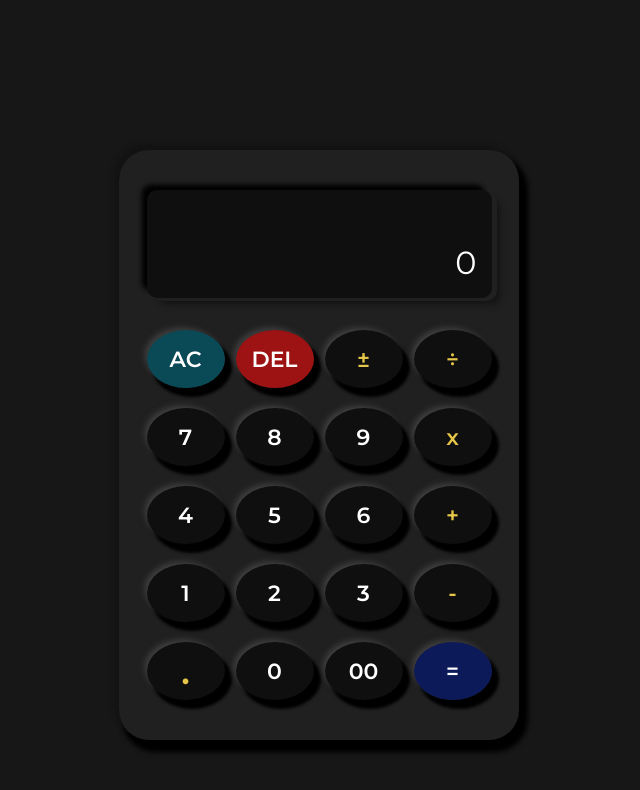
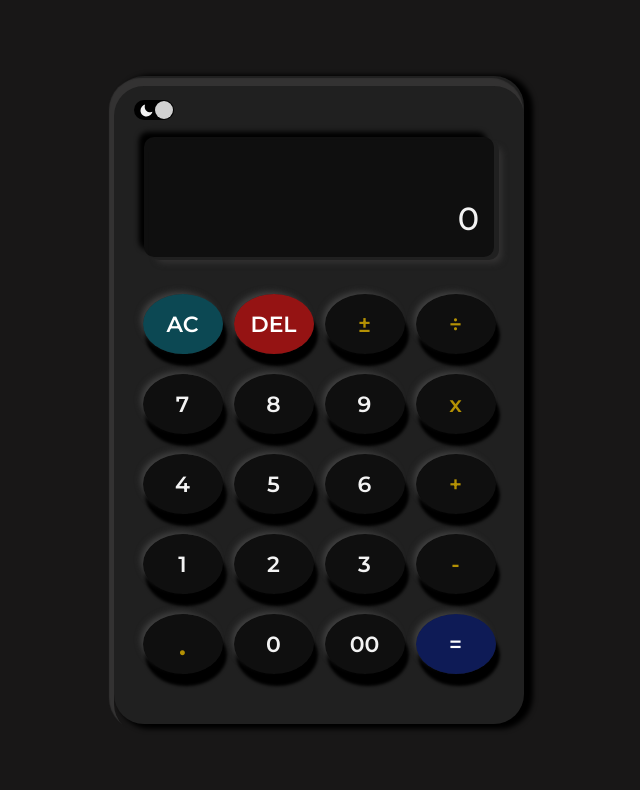
Before and after one commit to Meldy2503/altschool-calculator, a React (Vite) app: page / in a window 1280 px wide. Shown: the top 790 px of the page, without its empty margins (321-961 px from the left). Built offline with nearby package versions, Linux system fonts and the light colour scheme.

Commit message:
style: add light and dark mode

```diff
--- a/package.json
+++ b/package.json
@@ -11,6 +11,7 @@
   "dependencies": {
     "react": "^18.2.0",
     "react-dom": "^18.2.0",
+    "react-switch": "^7.0.0",
     "react-textfit": "^1.1.1",
     "styled-components": "^5.3.6"
   },
--- a/src/App.jsx
+++ b/src/App.jsx
@@ -1,9 +1,50 @@
+import { createContext, useState } from "react";
+import { ThemeProvider } from "styled-components";
 import Calculator from "./components/Calculator";
+
+export const ThemeContext = createContext();
+
 function App() {
+  const [theme, setTheme] = useState("dark");
+  const isDarkTheme = theme === "dark";
+
+  const toggleTheme = () => {
+    setTheme(isDarkTheme ? "light" : "dark");
+  };
+
+  const darkTheme = {
+    body: "#181717",
+    shadow: "#000",
+    shadowBefore: " #333232",
+    containerBgCo: "#202020",
+    white: "#f3f3f3",
+    previous: "#ffffffcc",
+    screenBefore: "#ffffff1f",
+    btnBgCo: "#0f0f0f",
+    btnActiveColor: "#141414",
+    btnTextColor: "#f3f3f3",
+    btnBoxShadowbefore: "#424242",
+  };
+  const lightTheme = {
+    body: "#f5f5f5",
+    shadow: "#b4b2b2",
+    shadowBefore: " #fff",
+    containerBgCo: "#f1efef",
+    white: "#141414",
+    previous: "#2b2b2b",
+    screenBefore: "#ffffff1f",
+    btnBgCo: "#f7f4f4",
+    btnActiveColor: "#aaa9a9",
+    btnTextColor: "#333",
+    btnBoxShadowbefore: "#e2dfdf",
+  };
+
   return (
-    <div>
-      <Calculator />
-    </div>
+    <ThemeContext.Provider value={{ isDarkTheme, toggleTheme }}>
+      <ThemeProvider theme={isDarkTheme ? darkTheme : lightTheme}>
+        <Calculator />
+      </ThemeProvider>
+    </ThemeContext.Provider>
   );
 }
 
--- a/src/components/Calculator.jsx
+++ b/src/components/Calculator.jsx
@@ -1,12 +1,14 @@
 import React, { useState } from "react";
 import {
-  Wrapper,
   Container,
   Screen,
+  Btns,
   Previous,
   Current,
   Button,
+  CalculatorWrapper,
 } from "./calculatorStyle";
+import RSwitch from "./Switch";
 
 const Calculator = () => {
   const [current, setCurrent] = useState("");
@@ -80,15 +82,16 @@ const Calculator = () => {
   };
 
   return (
-    <Wrapper>
+    <CalculatorWrapper>
       <Container>
+        <RSwitch />
         <Screen>
           <Previous>
             {previous} {operations}
           </Previous>
           <Current>{current === "" && previous === "" ? "0" : current}</Current>
         </Screen>
-
+        <Btns>
           <Button clear onClick={clearScreenHandler}>
             AC
           </Button>
@@ -151,8 +154,9 @@ const Calculator = () => {
           <Button equals onClick={equalHandler}>
             =
           </Button>
+        </Btns>
       </Container>
-    </Wrapper>
+    </CalculatorWrapper>
   );
 };
 
--- /dev/null
+++ b/src/components/Switch.jsx
@@ -0,0 +1,77 @@
+import React, { useContext } from "react";
+import ReactSwitch from "react-switch";
+import { ThemeContext } from "../App";
+import { SwitchContainer } from "./calculatorStyle";
+
+const Switch = () => {
+  const { toggleTheme, isDarkTheme } = useContext(ThemeContext);
+
+  return (
+    <SwitchContainer>
+      <ReactSwitch
+        onChange={toggleTheme}
+        checked={isDarkTheme}
+        checkedIcon={
+          <span
+            style={{
+              display: "flex",
+              justifyContent: "flex-end",
+              alignItems: "center",
+              height: "100%",
+              fontSize: 15,
+              color: "#f3f3f3",
+              paddingRight: 2,
+            }}
+          >
+            <svg
+              stroke="currentColor"
+              fill="currentColor"
+              strokeWidth="0"
+              viewBox="0 0 512 512"
+              height="1em"
+              width="1em"
+              xmlns="http://www.w3.org/2000/svg"
+            >
+              <path d="M195 125c0-26.3 5.3-51.3 14.9-74.1C118.7 73 51 155.1 51 253c0 114.8 93.2 208 208 208 97.9 0 180-67.7 202.1-158.9-22.8 9.6-47.9 14.9-74.1 14.9-106 0-192-86-192-192z"></path>
+            </svg>
+          </span>
+        }
+        // }
+        uncheckedIcon={
+          <span
+            style={{
+              display: "flex",
+              justifyContent: "center",
+              alignItems: "center",
+              height: "100%",
+              fontSize: 15,
+              color: "#000",
+              paddingRight: 2,
+            }}
+          >
+            <svg
+              stroke="currentColor"
+              fill="currentColor"
+              strokeWidth="0"
+              viewBox="0 0 16 16"
+              height="1em"
+              width="1em"
+              xmlns="http://www.w3.org/2000/svg"
+            >
+              <path d="M8 12a4 4 0 1 0 0-8 4 4 0 0 0 0 8zM8 0a.5.5 0 0 1 .5.5v2a.5.5 0 0 1-1 0v-2A.5.5 0 0 1 8 0zm0 13a.5.5 0 0 1 .5.5v2a.5.5 0 0 1-1 0v-2A.5.5 0 0 1 8 13zm8-5a.5.5 0 0 1-.5.5h-2a.5.5 0 0 1 0-1h2a.5.5 0 0 1 .5.5zM3 8a.5.5 0 0 1-.5.5h-2a.5.5 0 0 1 0-1h2A.5.5 0 0 1 3 8zm10.657-5.657a.5.5 0 0 1 0 .707l-1.414 1.415a.5.5 0 1 1-.707-.708l1.414-1.414a.5.5 0 0 1 .707 0zm-9.193 9.193a.5.5 0 0 1 0 .707L3.05 13.657a.5.5 0 0 1-.707-.707l1.414-1.414a.5.5 0 0 1 .707 0zm9.193 2.121a.5.5 0 0 1-.707 0l-1.414-1.414a.5.5 0 0 1 .707-.707l1.414 1.414a.5.5 0 0 1 0 .707zM4.464 4.465a.5.5 0 0 1-.707 0L2.343 3.05a.5.5 0 1 1 .707-.707l1.414 1.414a.5.5 0 0 1 0 .708z"></path>
+            </svg>
+          </span>
+        }
+        onColor="#000"
+        onHandleColor="#d0d0d0"
+        offColor="#d0d0d0"
+        offHandleColor="#888"
+        activeBoxShadow="0px 0px 1px 5px rgba(0, 0, 0, 0.2)"
+        height={20}
+        width={40}
+      />
+    </SwitchContainer>
+  );
+};
+
+export default Switch;
--- a/src/components/calculatorStyle.jsx
+++ b/src/components/calculatorStyle.jsx
@@ -2,29 +2,28 @@
 
 import styled from "styled-components";
 
-export const Wrapper = styled.section`
-  position: relative;
+export const CalculatorWrapper = styled.section`
   overflow: hidden;
   height: 100vh;
   width: 100%;
   font-family: "Montserrat", sans-serif;
-  background-color: #181717;
-  box-shadow: 0.1rem 0.1rem 0.5rem 0.5rem #383838;
+  background-color: ${({ theme }) => theme.body};
+  display: flex;
+  flex-direction: column;
+  justify-content: center;
+  align-items: center;
 `;
 export const Container = styled.div`
   position: relative;
-  box-shadow: 0.6rem 0.9rem 0.5rem 0.3rem #000;
-  margin: 15rem auto;
-  display: grid;
-  justify-content: center;
-  align-content: center;
-  width: 40rem;
-  padding: 4rem 0;
-  column-gap: 1.1rem;
-  grid-template-columns: repeat(4, 7.8rem);
-  grid-template-rows: minmax(12rem, auto) repeat(5, 7.8rem);
-  background-color: #202020;
+  box-shadow: 0.6rem 0.2rem 0.5rem 0.3rem ${({ theme }) => theme.shadow};
+  width: 41rem;
+  padding: 1rem 0 5rem 0;
+  background-color: ${({ theme }) => theme.containerBgCo};
   border-radius: 3rem;
+
+  @media only screen and (max-width: 330px) {
+    width: 34.5rem;
+  }
 
   &::before {
     content: "";
@@ -32,12 +31,12 @@ export const Container = styled.div`
     width: 100%;
     height: 100%;
     border-radius: 3rem;
-    box-shadow: -0.5rem -0.6rem 0.5rem 0 #141313;
+    box-shadow: -0.3rem -0.6rem 0.1rem 0.2rem ${({ theme }) => theme.shadowBefore};
   }
 `;
 
 export const Screen = styled.div`
-  grid-column: 1 / -1;
+  height: 12rem;
   display: flex;
   justify-content: space-around;
   flex-direction: column;
@@ -45,11 +44,11 @@ export const Screen = styled.div`
   word-wrap: break-word;
   word-break: break-all;
   text-align: right;
-  background-color: #0f0f0f;
-  margin-bottom: 1.2rem;
-  box-shadow: -0.62rem -0.62rem 0.5rem -0.1rem #000;
+  background-color: ${({ theme }) => theme.btnBgCo};
+  box-shadow: -0.62rem -0.62rem 0.5rem -0.1rem ${({ theme }) => theme.shadow};
   border-radius: 1rem;
   position: relative;
+  margin: 1.7rem 3rem;
 
   &::before {
     content: "";
@@ -57,32 +56,49 @@ export const Screen = styled.div`
     width: 100%;
     height: 100%;
     border-radius: 1rem;
-    box-shadow: 0.5rem 0.5rem 0.6rem -0.2rem #141313;
+    box-shadow: 0.5rem 0.5rem 0.6rem -0.2rem ${({ theme }) => theme.shadowBefore};
   }
 `;
 
 export const Previous = styled.div`
-  color: rgba(255, 255, 255, 0.8);
+  color: ${({ theme }) => theme.previous};
   font-size: 2rem;
+  font-weight: 500;
 `;
 
 export const Current = styled.div`
-  color: #fff;
+  color: ${({ theme }) => theme.white};
   font-size: 3.2rem;
+  font-weight: 500;
+`;
+
+export const Btns = styled.div`
+  display: grid;
+  column-gap: 1.1rem;
+  grid-template-columns: repeat(4, 8rem);
+  grid-template-rows: repeat(5, 8rem);
+  justify-content: center;
+  align-content: center;
+
+  @media only screen and (max-width: 330px) {
+    column-gap: 1.1rem;
+    grid-template-columns: repeat(4, 6.7rem);
+    grid-template-rows: repeat(5, 6.7rem);
+  }
 `;
 
 export const Button = styled.button`
   cursor: pointer;
+  margin-top: 2rem;
   font-size: 2.2rem;
   outline: none;
   border-radius: 50%;
-  background-color: #0f0f0f;
+  background-color: ${({ theme }) => theme.btnBgCo};
   display: flex;
-  color: #fff;
-  margin-top: 2rem;
+  color: ${({ theme }) => theme.btnTextColor};
   justify-content: center;
   align-items: center;
-  box-shadow: 0.6rem 0.8rem 0.3rem 0.1rem #000;
+  box-shadow: 0.3rem 1.1rem 0.3rem 0.1rem ${({ theme }) => theme.shadow};
   font-family: "Montserrat", sans-serif;
   font-weight: 700;
   border: none;
@@ -95,7 +111,7 @@ export const Button = styled.button`
 
   &:active {
     transform: translate(-0.1rem, -0.1rem);
-    box-shadow: 0.1rem 0.1rem 0.5rem -0.1rem #141414;
+    box-shadow: 0.1rem 0.1rem 0.5rem -0.1rem ${({ theme }) => theme.btnActiveColor};
   }
 
   &::before {
@@ -104,17 +120,27 @@ export const Button = styled.button`
     width: 100%;
     height: 100%;
     border-radius: 50%;
-    box-shadow: -0.4rem -0.4rem 0.6rem -0.2rem #424242;
+    box-shadow: -0.4rem -0.4rem 0.6rem -0.2rem
+      ${({ theme }) => theme.btnBoxShadowbefore};
 
     &:active {
       transform: translate(-0.1rem, -0.1rem);
-      box-shadow: 0.1rem 0.1rem 0.5rem -0.1rem #141414;
+      box-shadow: 0.1rem 0.1rem 0.5rem -0.1rem ${({ theme }) => theme.btnActiveColor};
     }
   }
 
-  ${({ operation }) => operation && `color:#e6c649;`};
-  ${({ del }) => del && `background-color:rgb(189, 15, 15, 0.8);`};
-  ${({ equals }) => equals && `background-color:rgb(9, 26, 105, 0.8);`};
-  ${({ clear }) => clear && `background-color:rgb(6, 86, 100, 0.8);`};
-  ${({ decimal }) => decimal && `font-size: 3.5rem;color:#e6c649;`};
+  ${({ operation }) => operation && `color: #b49104;`};
+  ${({ del }) =>
+    del && `background-color:rgb(189, 15, 15, 0.75); color: #fff;`};
+  ${({ equals }) =>
+    equals && `background-color:rgb(9, 26, 105, 0.75); color: #fff;`};
+  ${({ clear }) =>
+    clear && `background-color:rgb(6, 86, 100, 0.75); color: #fff;`};
+  ${({ decimal }) => decimal && `font-size: 3rem; color:#b49104;`};
 `;
+
+export const SwitchContainer = styled.div`
+  display: flex;
+  justify-content: flex-start;
+  padding: 1.4rem 0 0rem 2rem;
+`;
--- a/src/index.css
+++ b/src/index.css
@@ -3,10 +3,12 @@
 *::before,
 *::after {
   box-sizing: border-box;
-  font-weight: normal;
+  padding: 0;
+  margin: 0;
 }
 
 html {
+  font-weight: normal;
   font-size: 62.5%;
 }
 
```
Also changed, not shown: 1 other file (tests, documents, lock files or other folders). Lines whose indentation alone changed are shown as unchanged.
